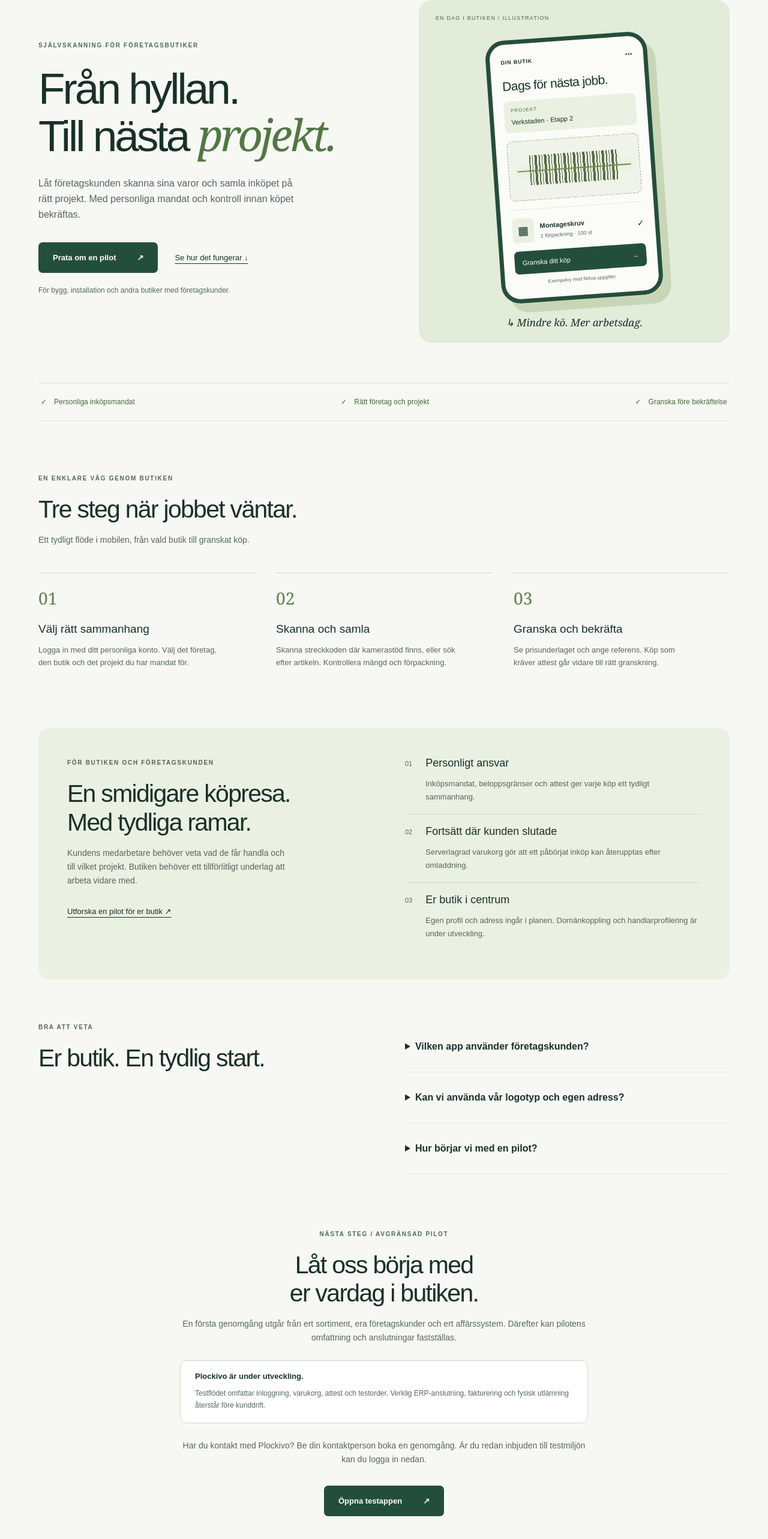
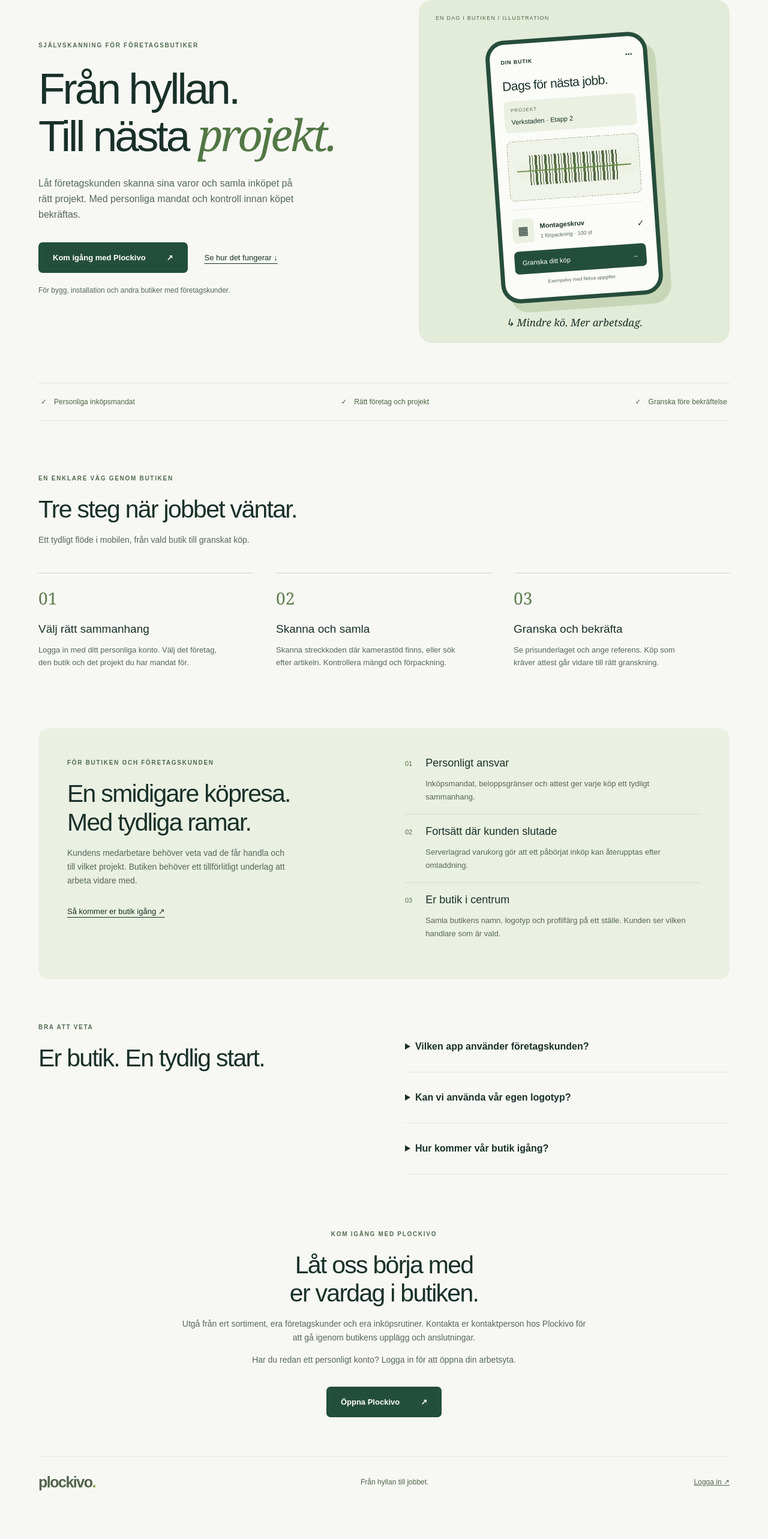
Before and after one commit to heke99/plockivo-web, a Next.js app: page / in a window 1280 px wide. Shown: the part 184-2750 px from the top of the page at 60% size. After the commit the page ends 2698 px from the top, so only its background shows below. Built offline with nearby package versions, Linux system fonts and the light colour scheme.

Commit message:
Refresh public product copy and app branding

```diff
--- a/src/app/manifest.ts
+++ b/src/app/manifest.ts
@@ -1,2 +1,2 @@
 import type {MetadataRoute} from 'next';
-export default function manifest():MetadataRoute.Manifest{return {id:'/',name:'Plockivo Test',short_name:'Plockivo',description:'Företagets självskanning — testmiljö',start_url:'/app',scope:'/',display:'standalone',background_color:'#f7f8f4',theme_color:'#244e3c',icons:[{src:'/icon.svg',sizes:'any',type:'image/svg+xml',purpose:'any'}]}}
+export default function manifest():MetadataRoute.Manifest{return {id:'/',name:'Plockivo',short_name:'Plockivo',description:'Självskanning för företag',start_url:'/app',scope:'/',display:'standalone',background_color:'#f7f8f4',theme_color:'#244e3c',icons:[{src:'/icon.svg',sizes:'any',type:'image/svg+xml',purpose:'any'}]}}
--- a/src/app/page.tsx
+++ b/src/app/page.tsx
@@ -5,13 +5,13 @@
   <a className="skip-link" href="#main">Hoppa till innehåll</a>
   <header className="marketing-header"><Link className="brand" href="/" aria-label="Plockivo startsida"><span className="brand-icon" aria-hidden="true">p</span>plockivo<span className="dot">.</span></Link><nav aria-label="Sidmeny"><a href="#sa-fungerar-det">Så fungerar det</a><a href="#for-butiken">För butiken</a><Link className="marketing-login" href="/app">Logga in <span aria-hidden="true">↗</span></Link></nav></header>
   <main id="main">
-   <section className="marketing-hero"><div className="hero-copy"><span className="marketing-kicker">SJÄLVSKANNING FÖR FÖRETAGSBUTIKER</span><h1>Från hyllan.<br/>Till nästa <em>projekt.</em></h1><p>Låt företagskunden skanna sina varor och samla inköpet på rätt projekt. Med personliga mandat och kontroll innan köpet bekräftas.</p><div className="hero-actions"><a className="marketing-primary" href="#pilot">Prata om en pilot <span aria-hidden="true">↗</span></a><a href="#sa-fungerar-det">Se hur det fungerar <span aria-hidden="true">↓</span></a></div><p className="hero-note">För bygg, installation och andra butiker med företagskunder.</p></div>
+   <section className="marketing-hero"><div className="hero-copy"><span className="marketing-kicker">SJÄLVSKANNING FÖR FÖRETAGSBUTIKER</span><h1>Från hyllan.<br/>Till nästa <em>projekt.</em></h1><p>Låt företagskunden skanna sina varor och samla inköpet på rätt projekt. Med personliga mandat och kontroll innan köpet bekräftas.</p><div className="hero-actions"><a className="marketing-primary" href="#kom-igang">Kom igång med Plockivo <span aria-hidden="true">↗</span></a><a href="#sa-fungerar-det">Se hur det fungerar <span aria-hidden="true">↓</span></a></div><p className="hero-note">För bygg, installation och andra butiker med företagskunder.</p></div>
    <div className="hero-visual"><div className="demo-label">EN DAG I BUTIKEN / ILLUSTRATION</div><div className="demo-phone" aria-label="Illustration av ett inköp, inte en aktiv order"><div className="phone-top"><span>DIN BUTIK</span><span aria-hidden="true">•••</span></div><p className="phone-greeting">Dags för nästa jobb.</p><div className="demo-project"><span>PROJEKT</span><strong>Verkstaden · Etapp 2</strong></div><div className="demo-scanner" aria-hidden="true"><div className="barcode"/><span className="scan-line"/></div><div className="demo-product"><span className="demo-product-icon" aria-hidden="true">▦</span><div><strong>Montageskruv</strong><span>1 förpackning · 100 st</span></div><span aria-hidden="true">✓</span></div><div className="demo-next">Granska ditt köp <span aria-hidden="true">→</span></div><p className="demo-disclaimer">Exempelvy med fiktiva uppgifter</p></div><div className="hero-caption"><span aria-hidden="true">↳</span> Mindre kö. Mer arbetsdag.</div></div></section>
    <div className="marketing-principles"><span>Personliga inköpsmandat</span><span>Rätt företag och projekt</span><span>Granska före bekräftelse</span></div>
    <section id="sa-fungerar-det" className="marketing-section"><div className="section-intro"><span className="marketing-kicker">EN ENKLARE VÄG GENOM BUTIKEN</span><h2>Tre steg när jobbet väntar.</h2><p>Ett tydligt flöde i mobilen, från vald butik till granskat köp.</p></div><div className="marketing-steps">{[{n:'01',title:'Välj rätt sammanhang',text:'Logga in med ditt personliga konto. Välj det företag, den butik och det projekt du har mandat för.'},{n:'02',title:'Skanna och samla',text:'Skanna streckkoden där kamerastöd finns, eller sök efter artikeln. Kontrollera mängd och förpackning.'},{n:'03',title:'Granska och bekräfta',text:'Se prisunderlaget och ange referens. Köp som kräver attest går vidare till rätt granskning.'}].map(s=><article key={s.n}><span className="step-number">{s.n}</span><h3>{s.title}</h3><p>{s.text}</p></article>)}</div></section>
-   <section id="for-butiken" className="merchant-section"><div><span className="marketing-kicker">FÖR BUTIKEN OCH FÖRETAGSKUNDEN</span><h2>En smidigare köpresa.<br/>Med tydliga ramar.</h2><p>Kundens medarbetare behöver veta vad de får handla och till vilket projekt. Butiken behöver ett tillförlitligt underlag att arbeta vidare med.</p><a href="#pilot">Utforska en pilot för er butik <span aria-hidden="true">↗</span></a></div><div className="merchant-benefits"><article><span aria-hidden="true">01</span><div><h3>Personligt ansvar</h3><p>Inköpsmandat, beloppsgränser och attest ger varje köp ett tydligt sammanhang.</p></div></article><article><span aria-hidden="true">02</span><div><h3>Fortsätt där kunden slutade</h3><p>Serverlagrad varukorg gör att ett påbörjat inköp kan återupptas efter omladdning.</p></div></article><article><span aria-hidden="true">03</span><div><h3>Er butik i centrum</h3><p>Egen profil och adress ingår i planen. Domänkoppling och handlarprofilering är under utveckling.</p></div></article></div></section>
-   <section className="marketing-faq" aria-labelledby="faq-title"><div className="section-intro"><span className="marketing-kicker">BRA ATT VETA</span><h2 id="faq-title">Er butik. En tydlig start.</h2></div><div><details><summary>Vilken app använder företagskunden?</summary><p>Plockivo byggs som en mobilanpassad webbapp. Kunden öppnar butikens länk i mobilen. Installation på hemskärmen och kameraskanning behöver provas på de telefoner som ska användas i piloten.</p></details><details><summary>Kan vi använda vår logotyp och egen adress?</summary><p>Ja, enligt produktplanen får varje handlare en egen profil och en adress som byggbutiken.plockivo.com. En verifierad egen adress, som handla.byggbutiken.se, är också planerad. Profilering och domänanslutning är ännu under utveckling.</p></details><details><summary>Hur börjar vi med en pilot?</summary><p>Vi går igenom ert sortiment, era kundmandat och ert affärssystem tillsammans. Innan verkliga köp kan öppnas behöver anslutningar, utlämning och ekonomiflöde verifieras för er butik.</p></details></div></section>
-   <section id="pilot" className="pilot-section"><span className="marketing-kicker">NÄSTA STEG / AVGRÄNSAD PILOT</span><h2>Låt oss börja med<br/>er vardag i butiken.</h2><p>En första genomgång utgår från ert sortiment, era företagskunder och ert affärssystem. Därefter kan pilotens omfattning och anslutningar fastställas.</p><div className="pilot-status"><strong>Plockivo är under utveckling.</strong><p>Testflödet omfattar inloggning, varukorg, attest och testorder. Verklig ERP-anslutning, fakturering och fysisk utlämning återstår före kunddrift.</p></div><p>Har du kontakt med Plockivo? Be din kontaktperson boka en genomgång. Är du redan inbjuden till testmiljön kan du logga in nedan.</p><Link className="marketing-primary" href="/app">Öppna testappen <span aria-hidden="true">↗</span></Link></section>
-  </main><footer className="marketing-footer"><Link className="brand" href="/">plockivo<span className="dot">.</span></Link><span>Från hyllan till jobbet.</span><Link href="/app">Logga in i testmiljön ↗</Link></footer>
+   <section id="for-butiken" className="merchant-section"><div><span className="marketing-kicker">FÖR BUTIKEN OCH FÖRETAGSKUNDEN</span><h2>En smidigare köpresa.<br/>Med tydliga ramar.</h2><p>Kundens medarbetare behöver veta vad de får handla och till vilket projekt. Butiken behöver ett tillförlitligt underlag att arbeta vidare med.</p><a href="#kom-igang">Så kommer er butik igång <span aria-hidden="true">↗</span></a></div><div className="merchant-benefits"><article><span aria-hidden="true">01</span><div><h3>Personligt ansvar</h3><p>Inköpsmandat, beloppsgränser och attest ger varje köp ett tydligt sammanhang.</p></div></article><article><span aria-hidden="true">02</span><div><h3>Fortsätt där kunden slutade</h3><p>Serverlagrad varukorg gör att ett påbörjat inköp kan återupptas efter omladdning.</p></div></article><article><span aria-hidden="true">03</span><div><h3>Er butik i centrum</h3><p>Samla butikens namn, logotyp och profilfärg på ett ställe. Kunden ser vilken handlare som är vald.</p></div></article></div></section>
+   <section className="marketing-faq" aria-labelledby="faq-title"><div className="section-intro"><span className="marketing-kicker">BRA ATT VETA</span><h2 id="faq-title">Er butik. En tydlig start.</h2></div><div><details><summary>Vilken app använder företagskunden?</summary><p>Plockivo är en mobilanpassad webbapp som öppnas i webbläsaren. Skanna med kameran på enheter som stöds, eller sök efter artikeln.</p></details><details><summary>Kan vi använda vår egen logotyp?</summary><p>Ja. Butikens administratör kan ange namn, logotyp och profilfärg. Profilen visas för kunder som har ett aktivt mandat hos handlaren.</p></details><details><summary>Hur kommer vår butik igång?</summary><p>Vi går igenom ert sortiment, era kundmandat och hur inköpen ska hanteras. Tillsammans fastställer vi butikens inställningar och vilka anslutningar som behövs.</p></details></div></section>
+   <section id="kom-igang" className="pilot-section"><span className="marketing-kicker">KOM IGÅNG MED PLOCKIVO</span><h2>Låt oss börja med<br/>er vardag i butiken.</h2><p>Utgå från ert sortiment, era företagskunder och era inköpsrutiner. Kontakta er kontaktperson hos Plockivo för att gå igenom butikens upplägg och anslutningar.</p><p>Har du redan ett personligt konto? Logga in för att öppna din arbetsyta.</p><Link className="marketing-primary" href="/app">Öppna Plockivo <span aria-hidden="true">↗</span></Link></section>
+  </main><footer className="marketing-footer"><Link className="brand" href="/">plockivo<span className="dot">.</span></Link><span>Från hyllan till jobbet.</span><Link href="/app">Logga in ↗</Link></footer>
  </div>
 }
```
Also changed, not shown: src/app/workspace.tsx (+2 -2 lines), 1 other file (tests, documents, lock files or other folders).
